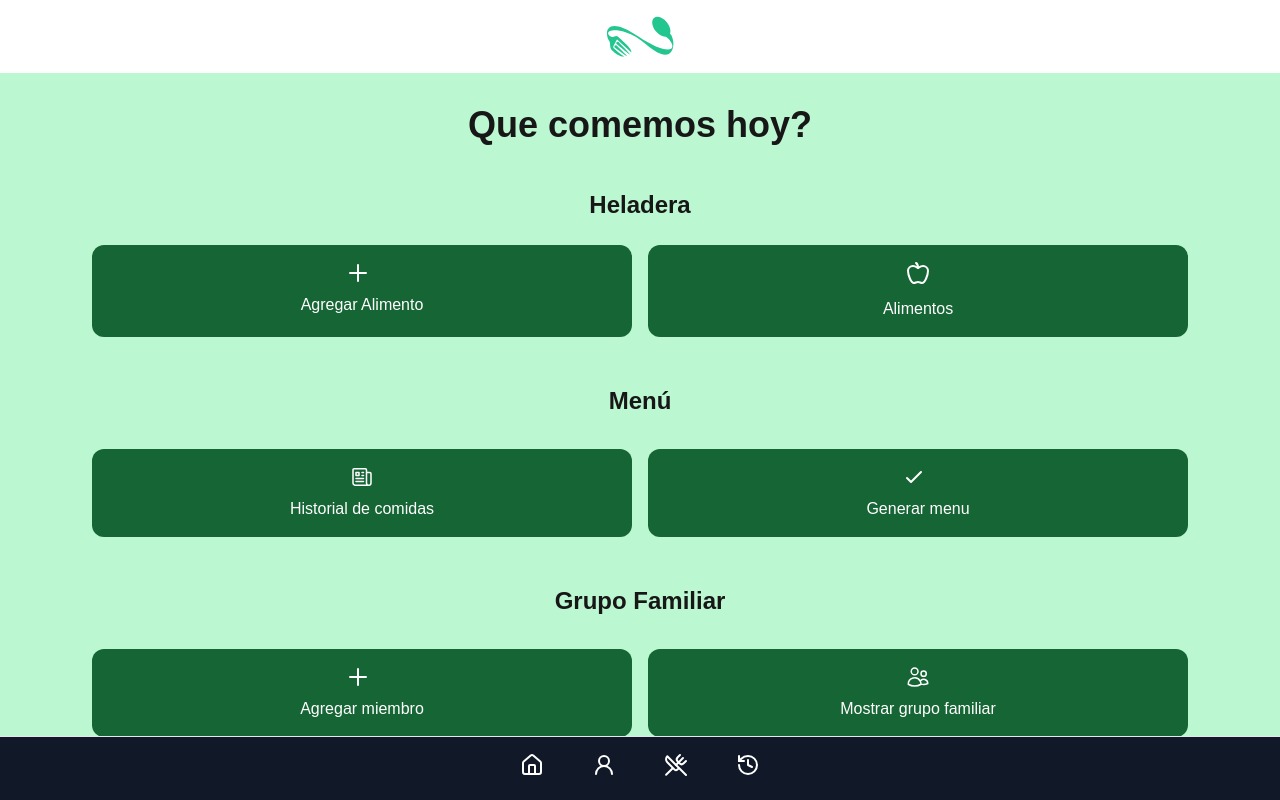
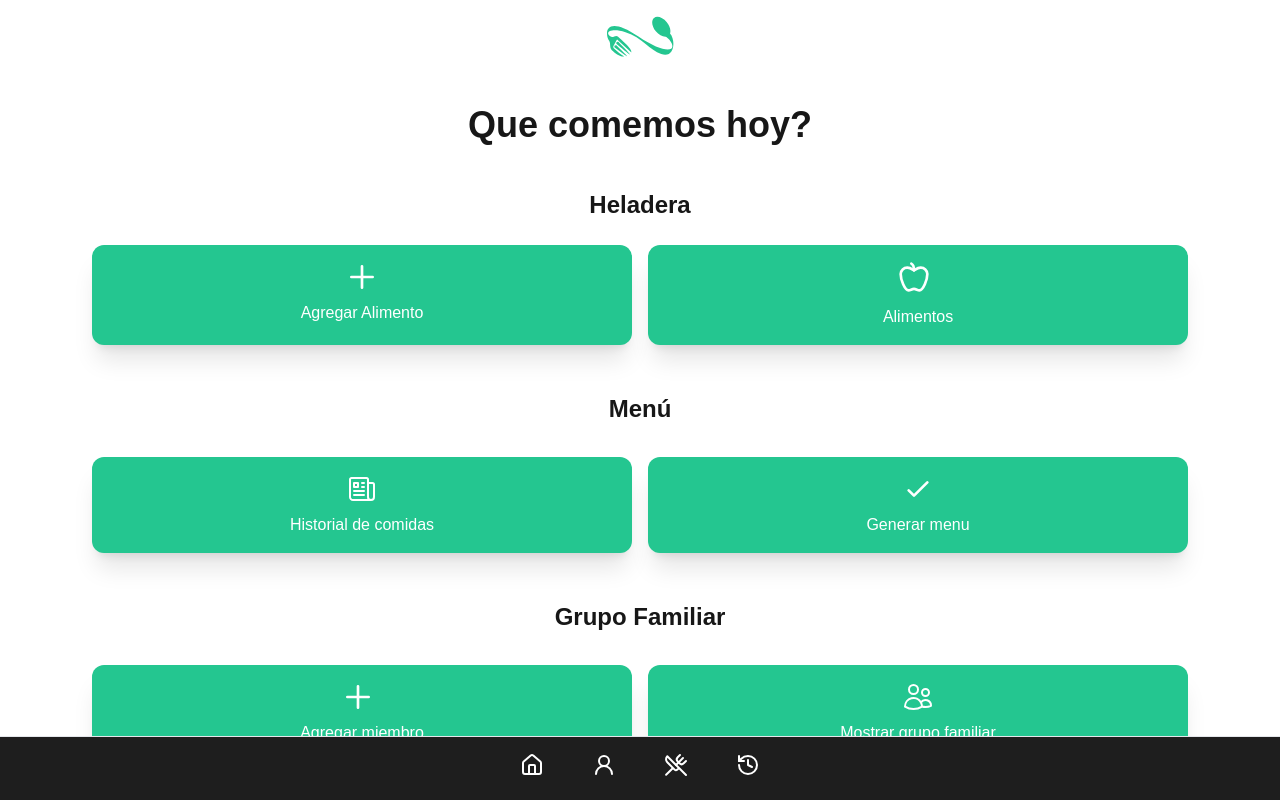
Before and after one commit to solisjoaquin/app-food, a Next.js app: page / in a window 1280 px wide. Built offline with nearby package versions, Linux system fonts and the light colour scheme.

Commit message:
modify styles

```diff
--- a/app/layout.js
+++ b/app/layout.js
@@ -15,7 +15,7 @@ const Logo = () => (
 export default function RootLayout({ children }) {
   return (
     <html lang="en">
-      <body className="min-h-screen bg-green-200">
+      <body className="min-h-screen">
         <nav className="bg-white">
           <div className="max-w-6xl mx-auto px-4">
             <div className="flex justify-center">
@@ -34,7 +34,7 @@ export default function RootLayout({ children }) {
           {children}
         </div>
 
-        <footer className="fixed bottom-0 left-0 z-50 w-full h-16 bg-gray-900 text-white border-t border-gray-200">
+        <footer className="fixed bottom-0 left-0 z-50 w-full h-16 bg-[#1E1E1E] text-white border-t border-gray-200">
           <div className="max-w-6xl mx-auto px-4">
             <div className="flex justify-center">
               <div className="flex justify-around gap-8">
--- a/app/page.js
+++ b/app/page.js
@@ -7,40 +7,40 @@ export default function Home() {
       <h1 className="text-4xl font-bold mb-8">Que comemos hoy?
       </h1>
 
-      <div className="mb-6 bg-green-200 p-3">
+      <div className="mb-6 p-3">
         <h2 className="text-2xl font-semibold mb-6">Heladera </h2>
         <div className="grid grid-cols-2 gap-4">
-          <Link href="/add-food" className="bg-green-800 text-white p-4 rounded-xl hover:bg-green-900 transition duration-300 flex-col items-center justify-center">
+          <Link href="/add-food" className="bg-[#24C690] text-white p-4 rounded-xl hover:bg-green-900 transition duration-300 flex-col items-center justify-center shadow-xl">
             <div className="flex justify-center mb-2">
-              <svg className="w-6 h-6 mr-2" fill="none" stroke="currentColor" viewBox="0 0 24 24" xmlns="http://www.w3.org/2000/svg">
+              <svg className="w-8 h-8" fill="none" stroke="currentColor" viewBox="0 0 24 24" xmlns="http://www.w3.org/2000/svg">
                 <path strokeLinecap="round" strokeLinejoin="round" strokeWidth="2" d="M12 4v16m8-8H4"></path>
               </svg>
             </div>
             Agregar Alimento
           </Link>
-          <Link href="/food-list" className="bg-green-800 text-white p-4 rounded-xl hover:bg-green-900 transition duration-300 flex flex-col gap-1 items-center justify-center">
+          <Link href="/food-list" className="bg-[#24C690] text-white p-4 rounded-xl hover:bg-green-900 transition duration-300 flex flex-col gap-1 items-center justify-center shadow-xl">
           <div className="flex justify-center mb-2">
-            <svg xmlns="http://www.w3.org/2000/svg" width="24" height="24" viewBox="0 0 24 24" fill="none" stroke="currentColor" strokeWidth="2" strokeLinecap="round" strokeLinejoin="round" className="lucide lucide-apple"><path d="M12 20.94c1.5 0 2.75 1.06 4 1.06 3 0 6-8 6-12.22A4.91 4.91 0 0 0 17 5c-2.22 0-4 1.44-5 2-1-.56-2.78-2-5-2a4.9 4.9 0 0 0-5 4.78C2 14 5 22 8 22c1.25 0 2.5-1.06 4-1.06Z"/><path d="M10 2c1 .5 2 2 2 5"/></svg>
+            <svg xmlns="http://www.w3.org/2000/svg" width="24" height="24" viewBox="0 0 24 24" fill="none" stroke="currentColor" strokeWidth="2" strokeLinecap="round" strokeLinejoin="round" className="w-8 h-8 mr-2"><path d="M12 20.94c1.5 0 2.75 1.06 4 1.06 3 0 6-8 6-12.22A4.91 4.91 0 0 0 17 5c-2.22 0-4 1.44-5 2-1-.56-2.78-2-5-2a4.9 4.9 0 0 0-5 4.78C2 14 5 22 8 22c1.25 0 2.5-1.06 4-1.06Z"/><path d="M10 2c1 .5 2 2 2 5"/></svg>
             </div>
             Alimentos
           </Link>
         </div>
       </div>
 
-      <div className="mb-6 bg-green-200 p-3">
+      <div className="mb-6 p-3">
         <h2 className="text-2xl font-semibold mb-8">Menú</h2>
         <div className="grid grid-cols-2 gap-4">
-          <Link href="/history" className="bg-green-800 text-white p-4 rounded-xl hover:bg-green-900 transition duration-300 flex flex-col items-center justify-center">
+          <Link href="/history" className="bg-[#24C690] text-white p-4 rounded-xl hover:bg-green-900 transition duration-300 flex flex-col items-center justify-center shadow-xl">
           <div className="flex justify-center mb-2">
-          <svg xmlns="http://www.w3.org/2000/svg" fill="none" viewBox="0 0 24 24" strokeWidth="1.5" stroke="currentColor" className="size-6">
+          <svg xmlns="http://www.w3.org/2000/svg" fill="none" viewBox="0 0 24 24" strokeWidth="1.5" stroke="currentColor" className="w-8 h-8">
             <path strokeLinecap="round" strokeLinejoin="round" d="M12 7.5h1.5m-1.5 3h1.5m-7.5 3h7.5m-7.5 3h7.5m3-9h3.375c.621 0 1.125.504 1.125 1.125V18a2.25 2.25 0 0 1-2.25 2.25M16.5 7.5V18a2.25 2.25 0 0 0 2.25 2.25M16.5 7.5V4.875c0-.621-.504-1.125-1.125-1.125H4.125C3.504 3.75 3 4.254 3 4.875V18a2.25 2.25 0 0 0 2.25 2.25h13.5M6 7.5h3v3H6v-3Z" />
           </svg>
           </div>
             Historial de comidas
           </Link>
-          <Link href="/generate-food" className="bg-green-800 text-white p-4 rounded-xl hover:bg-green-900 transition duration-300 flex flex-col items-center justify-center">
+          <Link href="/generate-food" className="bg-[#24C690] text-white p-4 rounded-xl hover:bg-green-900 transition duration-300 flex flex-col items-center justify-center shadow-xl">
           <div className="flex justify-center mb-2">
-            <svg className="w-6 h-6 mr-2" fill="none" stroke="currentColor" viewBox="0 0 24 24" xmlns="http://www.w3.org/2000/svg">
+            <svg className="w-8 h-8" fill="none" stroke="currentColor" viewBox="0 0 24 24" xmlns="http://www.w3.org/2000/svg">
               <path strokeLinecap="round" strokeLinejoin="round" strokeWidth="2" d="M5 13l4 4L19 7"></path>
             </svg>
             </div>
@@ -49,20 +49,20 @@ export default function Home() {
         </div>
       </div>
 
-      <div className="mb-12 bg-green-200 p-3 ">
+      <div className="mb-12 p-3 ">
         <h2 className="text-2xl font-semibold mb-8">Grupo Familiar</h2>
         <div className="grid grid-cols-2 gap-4">
-          <Link href="/add-member" className="bg-green-800 text-white p-4 rounded-xl hover:bg-green-900 transition duration-300 flex flex-col items-center justify-center">
+          <Link href="/add-member" className="bg-[#24C690] text-white p-4 rounded-xl hover:bg-green-900 transition duration-300 flex flex-col items-center justify-center shadow-xl">
           <div className="flex justify-center mb-2">
-            <svg className="w-6 h-6 mr-2" fill="none" stroke="currentColor" viewBox="0 0 24 24" xmlns="http://www.w3.org/2000/svg">
+            <svg className="w-8 h-8 mr-2" fill="none" stroke="currentColor" viewBox="0 0 24 24" xmlns="http://www.w3.org/2000/svg">
               <path strokeLinecap="round" strokeLinejoin="round" strokeWidth="2" d="M12 4v16m8-8H4"></path>
             </svg>
             </div>
             Agregar miembro
           </Link>
-          <Link href="/family-members" className="bg-green-800 text-white p-4 rounded-xl hover:bg-green-900 transition duration-300 flex flex-col items-center justify-center">
+          <Link href="/family-members" className="bg-[#24C690] text-white p-4 rounded-xl hover:bg-green-900 transition duration-300 flex flex-col items-center justify-center shadow-xl">
           <div className="flex justify-center mb-2">
-          <svg xmlns="http://www.w3.org/2000/svg" fill="none" viewBox="0 0 24 24" strokeWidth="1.5" stroke="currentColor" className="size-6">
+          <svg xmlns="http://www.w3.org/2000/svg" fill="none" viewBox="0 0 24 24" strokeWidth="1.5" stroke="currentColor" className="w-8 h-8">
             <path strokeLinecap="round" strokeLinejoin="round" d="M15 19.128a9.38 9.38 0 0 0 2.625.372 9.337 9.337 0 0 0 4.121-.952 4.125 4.125 0 0 0-7.533-2.493M15 19.128v-.003c0-1.113-.285-2.16-.786-3.07M15 19.128v.106A12.318 12.318 0 0 1 8.624 21c-2.331 0-4.512-.645-6.374-1.766l-.001-.109a6.375 6.375 0 0 1 11.964-3.07M12 6.375a3.375 3.375 0 1 1-6.75 0 3.375 3.375 0 0 1 6.75 0Zm8.25 2.25a2.625 2.625 0 1 1-5.25 0 2.625 2.625 0 0 1 5.25 0Z" />
           </svg>
           </div>
```
